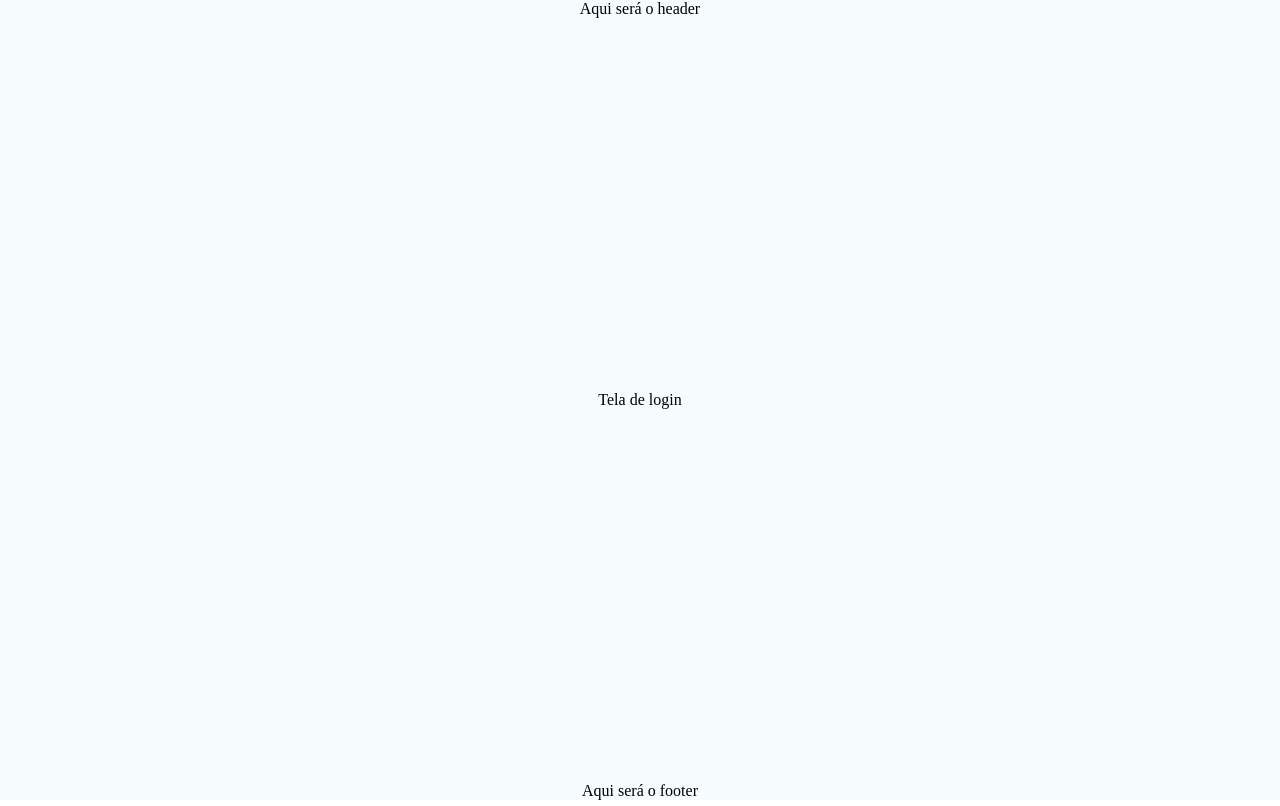
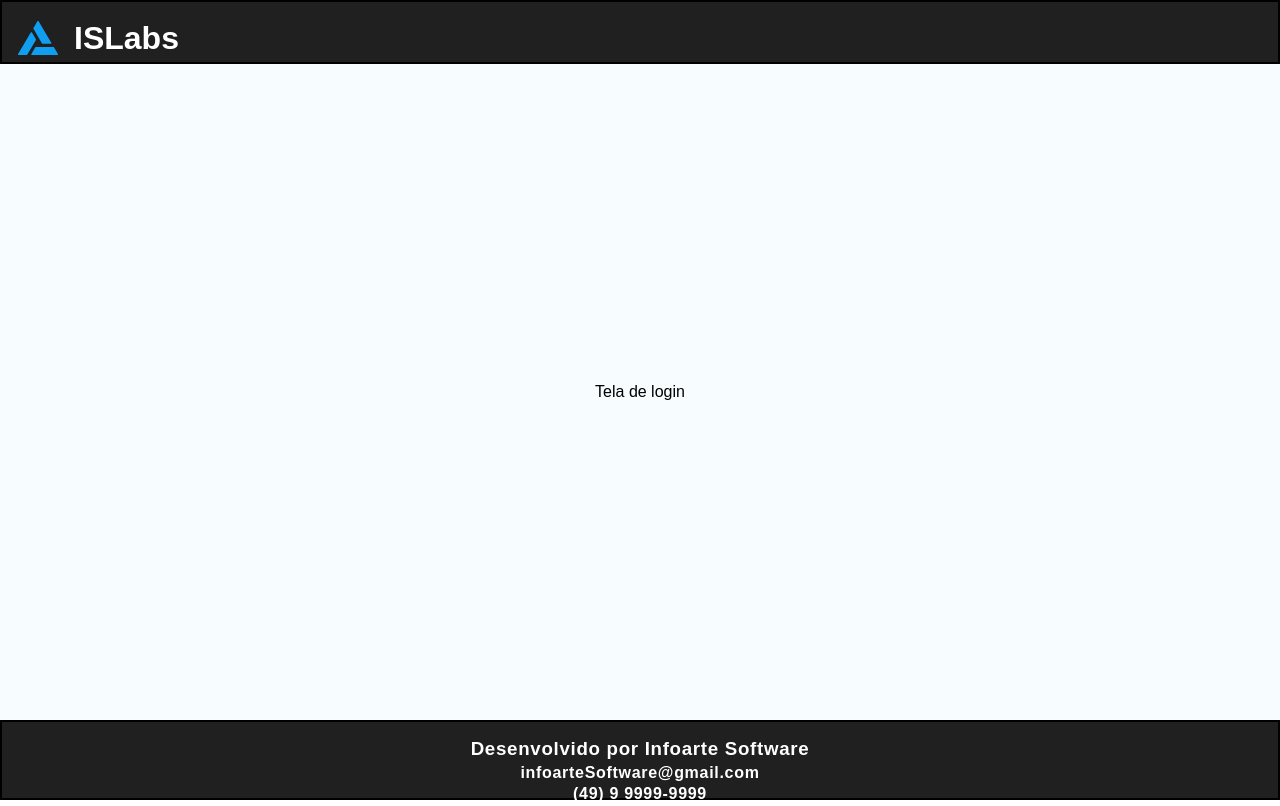
Before and after one commit to MarcosVinicius556/WebLabs, a React (Vite) app: page / in a window 1280 px wide. Built offline with nearby package versions, Linux system fonts and the light colour scheme.

Commit message:
Header e Footer estilizados

```diff
--- a/package.json
+++ b/package.json
@@ -13,6 +13,7 @@
     "react": "^18.2.0",
     "react-bootstrap": "^2.9.2",
     "react-dom": "^18.2.0",
+    "react-icons": "^4.12.0",
     "react-router-dom": "^6.21.1",
     "styled-components": "^6.1.6"
   },
--- a/src/components/Footer/Footer.style.jsx
+++ b/src/components/Footer/Footer.style.jsx
@@ -0,0 +1,29 @@
+import { styled } from 'styled-components';
+
+export const FooterComponent = styled.footer`
+    border: 2px solid black;
+
+    width: 100%;
+    height: 10%;
+
+    & div {
+        display: flex;
+        flex-direction: column;
+        justify-content: baseline;
+        align-items: center;
+        color: #fff;
+        letter-spacing: .7px;
+
+        & h3 {
+            margin-bottom: .2em;
+        }
+
+        & h4 {
+            margin-bottom: .2em;
+        }
+
+    }
+
+    background: #202020;
+    padding: 1em;
+`;
--- a/src/components/Footer/index.jsx
+++ b/src/components/Footer/index.jsx
@@ -1,7 +1,15 @@
+import { FooterComponent } from "./Footer.style";
 
 function Footer() {
   return (
-    <footer>Aqui será o footer</footer>
+    <FooterComponent>
+        <div>
+            <h3>Desenvolvido por Infoarte Software</h3>
+            <h4>infoarteSoftware@gmail.com</h4>
+            <h4>(49) 9 9999-9999</h4>
+
+        </div>
+    </FooterComponent>
   )
 }
 
--- a/src/components/Header/Header.style.jsx
+++ b/src/components/Header/Header.style.jsx
@@ -0,0 +1,24 @@
+import { styled } from 'styled-components';
+
+export const HeaderComponent = styled.header`
+    border: 2px solid black;
+
+    width: 100%;
+    height: 8%;
+
+    & nav {
+        display: flex;
+        flex-direction: row;
+        justify-content: baseline;
+        align-items: center;
+
+        & h1 {
+            color: #fff;
+            margin-left: .5em;
+            font-size: 2em;
+        }
+    }
+
+    background: #202020;
+    padding: 1em;
+`;
--- a/src/components/Header/index.jsx
+++ b/src/components/Header/index.jsx
@@ -1,7 +1,14 @@
+import { HeaderComponent } from "./Header.style";
+import { SiAlchemy } from "react-icons/si";
 
 function Header() {
   return (
-    <div>Aqui será o header</div>
+    <HeaderComponent>
+        <nav>
+            <SiAlchemy size={40} color="#109ef0"/>
+            <h1>ISLabs</h1>
+        </nav>
+    </HeaderComponent>
   )
 }
 
--- a/src/style/GlobalStyle.jsx
+++ b/src/style/GlobalStyle.jsx
@@ -6,6 +6,7 @@ export const GlobalStyle = createGlobalStyle`
     margin: 0;
     padding: 0;
     box-sizing: border-box;
+    font-family: sans-serif;
 }
 
 `;
```
Also changed, not shown: 1 other file (tests, documents, lock files or other folders).
